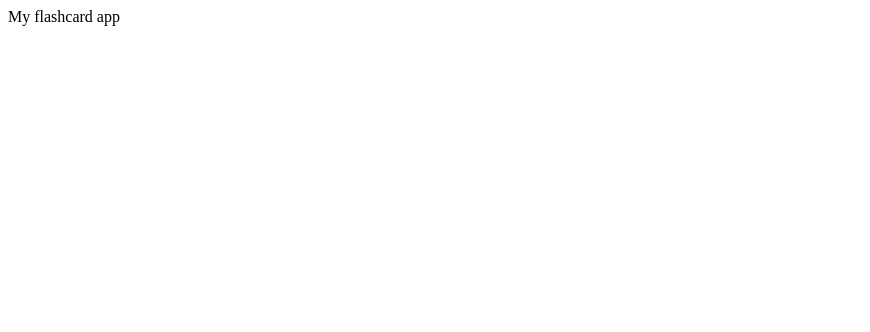
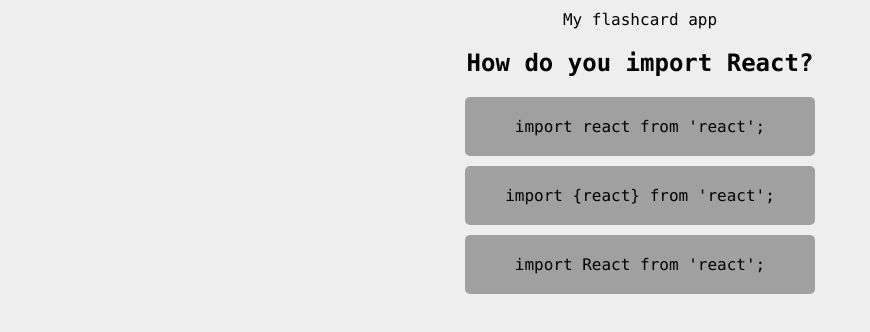
Before and after one commit to mint-made/flashcards, a React (Create React App) app: page / in a window 1280 px wide. Shown: the top 332 px of the page, without its empty margins (0-870 px from the left). Built offline with nearby package versions, Linux system fonts and the light colour scheme.

Commit message:
basic question component functionality added

```diff
--- a/src/App.js
+++ b/src/App.js
@@ -1,7 +1,39 @@
 import React from "react";
+import Question from "./components/Question";
+import "./style.css";
+
+const topics = {
+  react: {
+    basics: [
+      {
+        text: "How do you import React?",
+        description: "React is the default export of the 'react' package.",
+        answers: [
+          {
+            text: "import react from 'react';",
+            correct: false,
+          },
+          {
+            text: "import {react} from 'react';",
+            correct: false,
+          },
+          {
+            text: "import React from 'react';",
+            correct: true,
+          },
+        ],
+      },
+    ],
+  },
+};
 
 const App = () => {
-  return <div>My flashcard app</div>;
+  return (
+    <div className="container">
+      <div>My flashcard app</div>
+      <Question question={topics.react.basics[0]} />
+    </div>
+  );
 };
 
 export default App;
--- /dev/null
+++ b/src/components/Button.js
@@ -0,0 +1,7 @@
+import React from "react";
+
+const Button = ({ text }) => {
+  return <div className="btn">{text}</div>;
+};
+
+export default Button;
--- /dev/null
+++ b/src/components/Question.js
@@ -0,0 +1,50 @@
+import React, { useState } from "react";
+import Button from "./Button";
+
+// Question>> text/decription/ answers>> text/correct
+
+const Question = ({ question }) => {
+  const [questionAnswered, setQuestionAnswered] = useState(false);
+  const [selectedAnswer, setSelectedAnswer] = useState("");
+
+  const selected = (answer) => {
+    setQuestionAnswered(true);
+    setSelectedAnswer(answer);
+    console.log(answer);
+  };
+
+  const answers = question.answers.map((answer, index) => {
+    return (
+      <div
+        key={index}
+        onClick={() => selected(answer)}
+        className="answers bg-grey"
+      >
+        {answer.text}
+      </div>
+    );
+  });
+  const answerFeedback = (
+    <>
+      <div
+        className={`answers ${selectedAnswer.correct ? "bg-green" : "bg-red"}`}
+      >
+        {selectedAnswer.text}
+      </div>
+      <div className="question-description">
+        <b>{selectedAnswer.correct ? "Correct! " : "Incorrect: "}</b>
+        {question.description}
+      </div>
+    </>
+  );
+
+  return (
+    <div className="question-container">
+      <h2>{question.text}</h2>
+      {questionAnswered ? answerFeedback : answers}
+      {questionAnswered ? <Button text="next" /> : ""}
+    </div>
+  );
+};
+
+export default Question;
--- /dev/null
+++ b/src/style.css
@@ -0,0 +1,80 @@
+body {
+  font-family: consolas, "Liberation Mono", courier, monospace;
+  background-color: #eee;
+  margin: 0px;
+}
+.container {
+  display: flex;
+  align-items: center;
+  flex-direction: column;
+  height: 100vh;
+  padding: 10px;
+}
+.answers {
+  padding: 20px 40px;
+  border-radius: 5px;
+  margin-bottom: 10px;
+}
+
+.answers:hover {
+  opacity: 0.8;
+  cursor: pointer;
+}
+.question-container {
+  text-align: center;
+}
+.question-description {
+  padding: 10px 20px;
+  background-color: rgb(127, 219, 255);
+  border-radius: 5px;
+  margin-bottom: 10px;
+}
+
+/*Utility*/
+.m-auto {
+  margin: auto;
+}
+.bg-grey {
+  background-color: rgb(160, 160, 160);
+}
+.bg-green {
+  background-color: #8ac926;
+}
+.bg-red {
+  background-color: #f0171e;
+}
+
+/* buttons */
+.btn {
+  display: inline-block;
+  padding: 5px 20px;
+  font-weight: 700;
+  text-align: center;
+  vertical-align: middle;
+  -webkit-user-select: none;
+  -moz-user-select: none;
+  user-select: none;
+  border: 2px solid rgb(127, 219, 255);
+  background-color: #eee;
+  color: rgb(127, 219, 255);
+  font-size: 1rem;
+  line-height: 1.5;
+  border-radius: 10px;
+  cursor: pointer;
+  transition: color 0.15s ease-in-out, background-color 0.15s ease-in-out,
+    border-color 0.15s ease-in-out, box-shadow 0.15s ease-in-out;
+}
+.btn:hover {
+  background-color: rgb(127, 219, 255);
+  color: #eee;
+}
+
+/*
+Colors
+$red: #ff595e;
+$yellow: #ffca3a;
+$green: #8ac926;
+$blue: #1982c4;
+$purple: #6a4c93;
+$steel: #eeeeee;
+*/
```
Also changed, not shown: src/data/data.js (added, +27 -0 lines).
